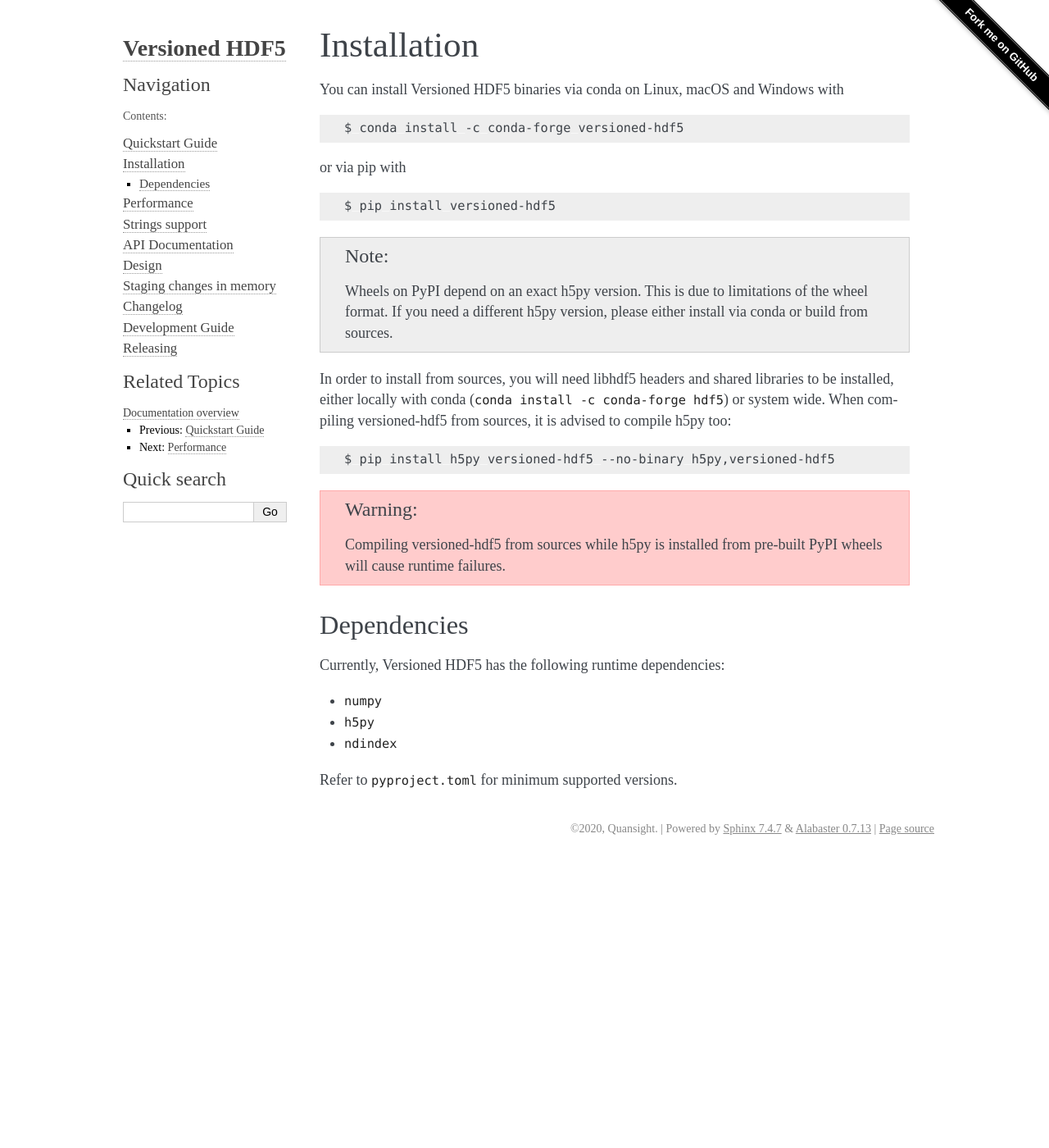
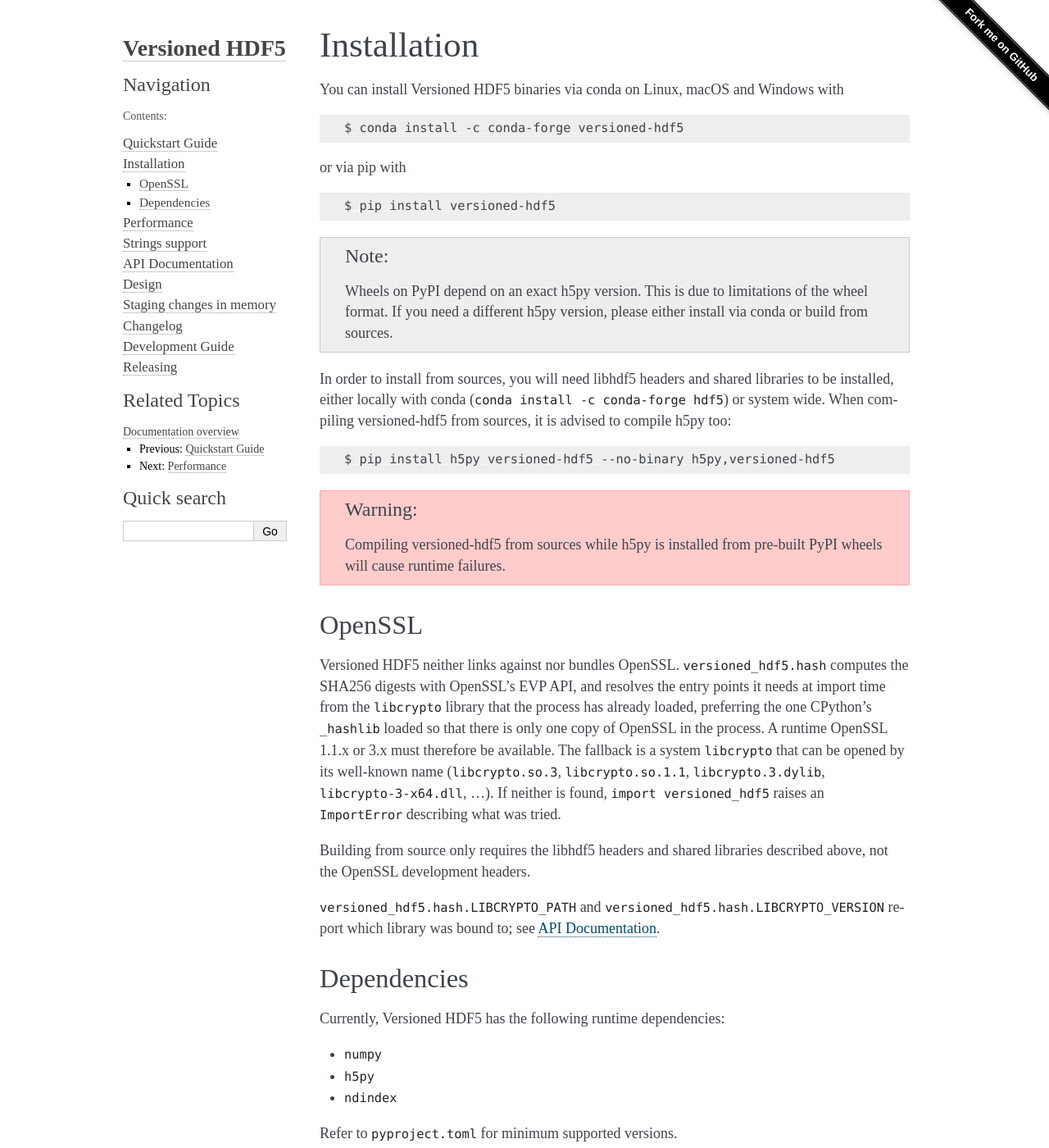
Before and after one commit to deshaw/versioned-hdf5, a Sphinx documentation site: the page built from docs/installation.rst, in a window 1280 px wide and 1400 px high. Shown: the whole window at 82% size. Built offline with Sphinx 7.4.7, drawn with Linux system fonts in a browser that asks for light colours.

Commit message:
Address review: real libcrypto path, static-OpenSSL fallback, docs
- hash.pyx: document the new runtime requirement in docs/installation.rst and
  qualify the "one copy of OpenSSL" claim wherever it can be false. Do not
  describe resolution as dlopen/dlsym alone (Windows uses GetModuleHandleW /
  GetProcAddress). The ImportError hint now names both remedies.
- _libcrypto_dl.h: derive the library path from the bound symbol with dladdr()
  (GetModuleFileNameW on Windows) after the six symbols are bound, so
  LIBCRYPTO_PATH is absolute and real even on the well-known-soname fallback and
  the C error text agrees with it. Try RTLD_DEFAULT before the well-known
  sonames, which binds a statically linked OpenSSL without mapping a second
  copy; dladdr() then reports the interpreter executable. Windows: use
  MODULEENTRY32W::hModule directly, add the ARM64/x86 DLL names, fix the
  LCrypto.dll comment.
- wheels.yml: widen the vendored-library check to libssl. pypi_publish.yml:
  assert the sdist ships _libcrypto_dl.h and hash.pyx.
- tests/test_hash.py: accept a LibreSSL-backed CPython, skip the single-copy
  test when no libcrypto is mapped, and mark both resolution tests `api` so the
  wheel smoke tests on Linux/macOS/Windows exercise them.
- docs: document LIBCRYPTO_PATH and LIBCRYPTO_VERSION in the API reference.

```diff
--- a/docs/installation.rst
+++ b/docs/installation.rst
@@ -34,6 +34,26 @@ When compiling versioned-hdf5 from sources, it is advised to compile h5py too:
    PyPI wheels will cause runtime failures.
 
 
+OpenSSL
+-------
+
+Versioned HDF5 neither links against nor bundles OpenSSL. ``versioned_hdf5.hash``
+computes the SHA256 digests with OpenSSL's EVP API, and resolves the entry points it
+needs at import time from the ``libcrypto`` library that the process has already loaded,
+preferring the one CPython's ``_hashlib`` loaded so that there is only one copy of
+OpenSSL in the process. A runtime OpenSSL 1.1.x or 3.x must therefore be available. The
+fallback is a system ``libcrypto`` that can be opened by its well-known name
+(``libcrypto.so.3``, ``libcrypto.so.1.1``, ``libcrypto.3.dylib``,
+``libcrypto-3-x64.dll``, ...). If neither is found, ``import versioned_hdf5`` raises an
+``ImportError`` describing what was tried.
+
+Building from source only requires the libhdf5 headers and shared libraries described
+above, not the OpenSSL development headers.
+
+``versioned_hdf5.hash.LIBCRYPTO_PATH`` and ``versioned_hdf5.hash.LIBCRYPTO_VERSION``
+report which library was bound to; see :doc:`reference`.
+
+
 Dependencies
 ------------
 
```
Also changed, not shown: AGENTS.md (+5 -3 lines), docs/reference.rst (+17 -0 lines), docs/staged_changes.rst (+4 -3 lines), 5 other files.
